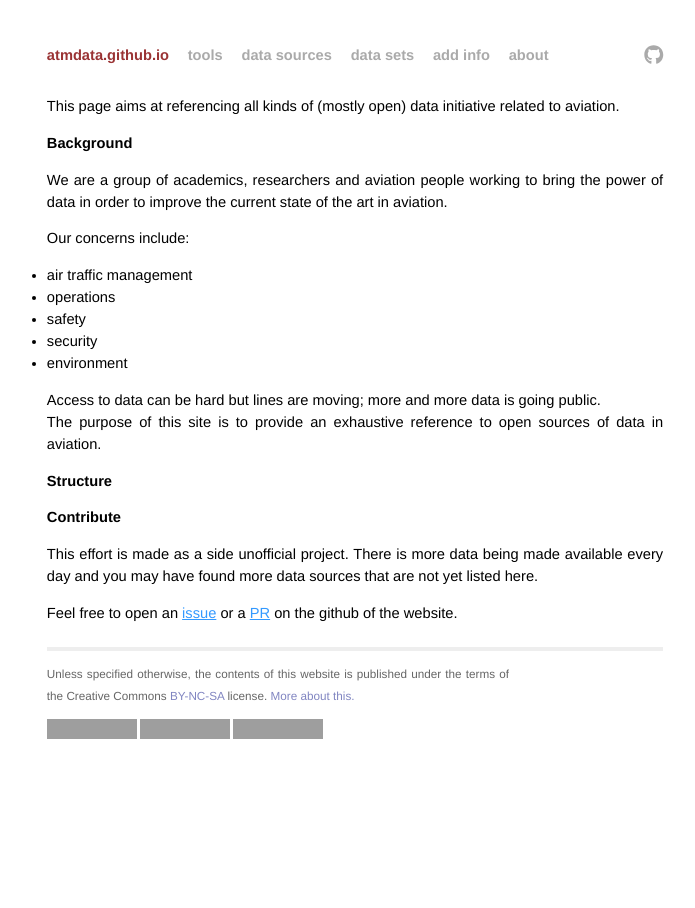
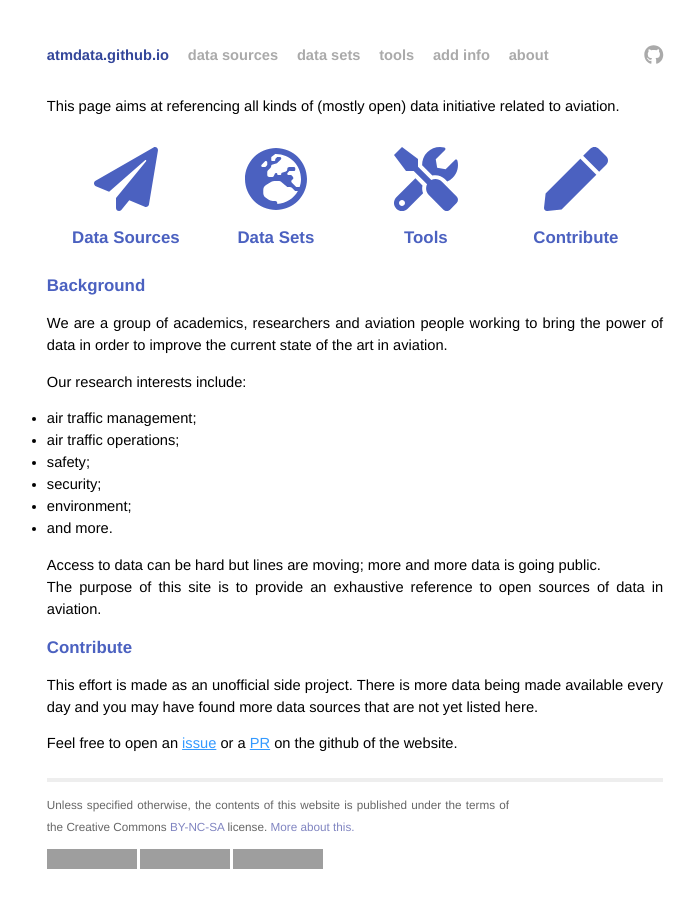
Before and after one commit to open-aviation/atmdata, a Jekyll site: the page built from _pages/index.md, in a window 1280 px wide, cut to the strip 0-944 px from the top of the page. Shown: the top 908 px of the strip, without its empty margins (285-980 px from the left). Built offline with Jekyll 4.4.1, drawn with Linux system fonts in a browser that asks for light colours; nearby versions of some CDN libraries; grey boxes are pictures that could not be loaded.

Commit message:
home page with icons

```diff
--- a/_layouts/default.html
+++ b/_layouts/default.html
@@ -20,7 +20,7 @@
 
    <!-- Social network logos -->
 <!--    <link rel="stylesheet" href="https://maxcdn.bootstrapcdn.com/font-awesome/4.4.0/css/font-awesome.min.css" /> -->
-   <script defer src="https://use.fontawesome.com/releases/v5.0.2/js/all.js"/>
+   <script defer src="https://use.fontawesome.com/releases/v5.11.1/js/all.js"/>
 
    <!-- In case you need some equations -->
    <script type="text/javascript"
@@ -34,10 +34,10 @@
 <div class="site">
   <div class="title">
     <a href="/">atmdata.github.io</a>
-    <a class="extra" href="/tools/">tools</a>
     <a class="extra" href="/sources/">data sources</a>
     <a class="extra" href="/datasets/">data sets</a>
-    <a class="extra" href="">add info</a>
+    <a class="extra" href="/tools/">tools</a>
+    <a class="extra" href="https://github.com/atmdata/atmdata.github.io/issues/new">add info</a>
     <a class="extra" href="/about/">about</a>
     <div class="social">
     <a class="extra" href="https://github.com/atmdata">
--- a/_pages/index.md
+++ b/_pages/index.md
@@ -6,24 +6,39 @@ permalink: /
 
 This page aims at referencing all kinds of (mostly open) data initiative related to aviation.
 
+<div class="home-panel">
+<div class="element">
+<a href="/sources"><i class="fas fa-paper-plane" style="font-size: 48pt;"></i><br/>Data Sources</a>
+</div>
+<div class="element">
+<a href="/datasets"><i class="fas fa-globe-europe" style="font-size: 48pt;"></i><br/>Data Sets</a>
+</div>
+<div class="element">
+<a href="/tools"><i class="fas fa-tools" style="font-size: 48pt;"></i><br/>Tools</a>
+</div>
+<div class="element">
+<a href="https://github.com/atmdata/atmdata.github.io/issues/new"><i class="fas fa-pen" style="font-size: 48pt;"></i><br/>Contribute</a>
+</div>
+</div>
+<div style="clear: both"></div>
+
 ## Background
 
 We are a group of academics, researchers and aviation people working to bring the power of data in order to improve the current state of the art in aviation.
 
-Our concerns include:
-- air traffic management
-- operations
-- safety
-- security
-- environment
+Our research interests include:
+- air traffic management;
+- air traffic operations;
+- safety;
+- security;
+- environment;
+- and more.
 
 Access to data can be hard but lines are moving; more and more data is going public.
 The purpose of this site is to provide an exhaustive reference to open sources of data in aviation.
 
-## Structure
-
 ## Contribute
 
-This effort is made as a side unofficial project. There is more data being made available every day and you may have found more data sources that are not yet listed here.
+This effort is made as an unofficial side project. There is more data being made available every day and you may have found more data sources that are not yet listed here.
 
 Feel free to open an [issue](https://github.com/atmdata/atmdata.github.io/issues/new) or a [PR]() on the github of the website.
--- a/css/screen.css
+++ b/css/screen.css
@@ -21,8 +21,9 @@ body {
 }
 
 h1, h2, h3, h4, h5, h6 {
-  font-size: 100%;
+  font-size: 115%;
   margin-top: 1em;
+  color: #4b61c0
 }
 
 h1 {
@@ -109,7 +110,7 @@ ul.posts span {
 }
 
 .site .title a {
-  color: #9a3334;
+  color: #33469a;
   text-decoration: none;
 }
 
@@ -332,3 +333,23 @@ input, textarea {
 #related h2 {
   margin-bottom: 1em;
 }
+
+.home-panel {
+  clear: both;
+  width: 100%;
+  margin: 30px 4px 4px 4px;
+}
+
+.home-panel .element {
+  width: 150px;
+  float: left;
+  text-align: center;
+  font-size: 115%;
+  line-height: 40px;
+}
+
+.home-panel .element a {
+  color: #4b61c0;
+  text-decoration: none;
+  font-weight: bold;
+}
```
Also changed, not shown: 1 other file.
